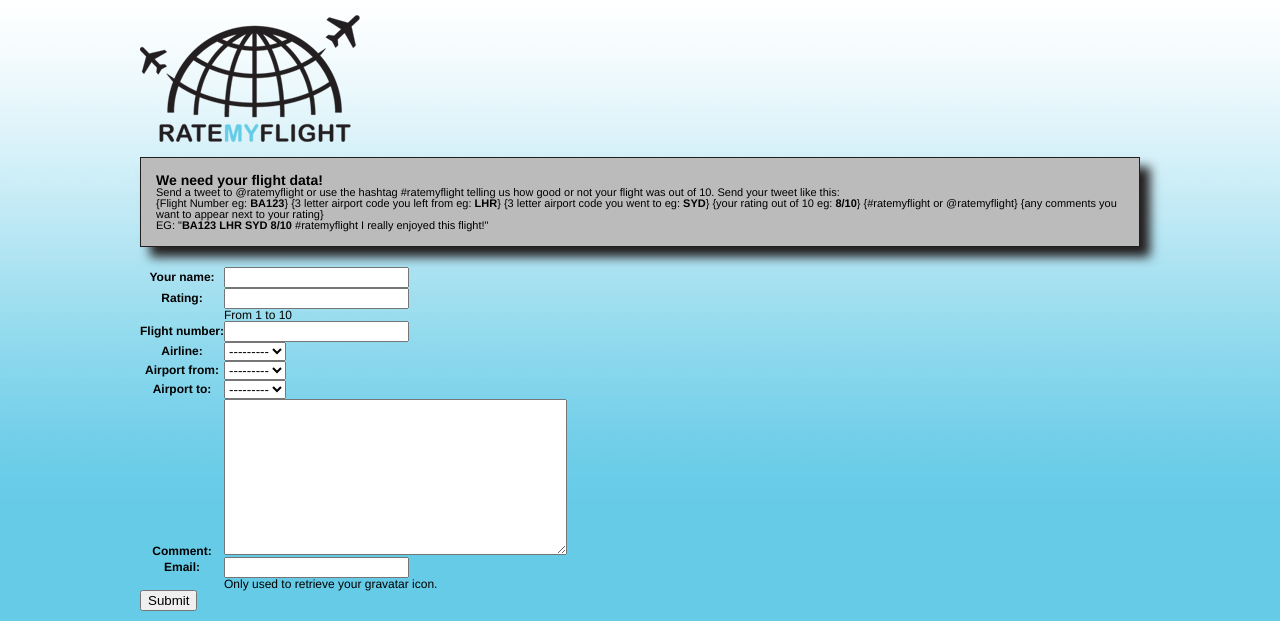
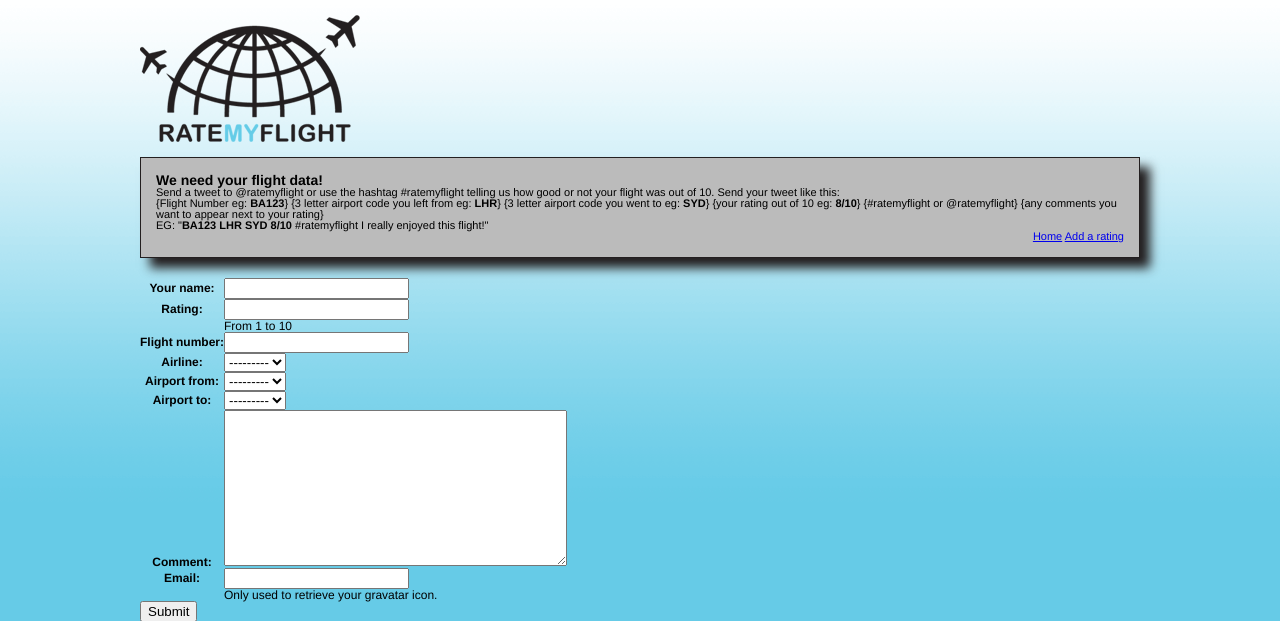
Before and after one commit to stephenmcd/ratemyflight, a Django app: page /rating/ in a window 1280 px wide. Shown: the top 621 px of the page. Run offline with Django 3.2, Linux system fonts and the light colour scheme; data that the repository does not hold is empty; parts of the project's set-up code (start-up, migrations or seed data) failed here and were passed over.

Commit message:
Added links to home and rating form.

```diff
--- a/example_project/templates/base.html
+++ b/example_project/templates/base.html
@@ -37,6 +37,11 @@
 				<p class="tweet">
 				EG: "<strong>BA123 LHR SYD 8/10</strong> #ratemyflight I really enjoyed this flight!"
 				</p>
+				<p style="text-align:right;">
+    				<a href="{% url home %}">Home</a>
+    				<a href="{% url rating %}">Add a rating</a>
+				</p>
+
 			</div>
 		</div>
 
```
